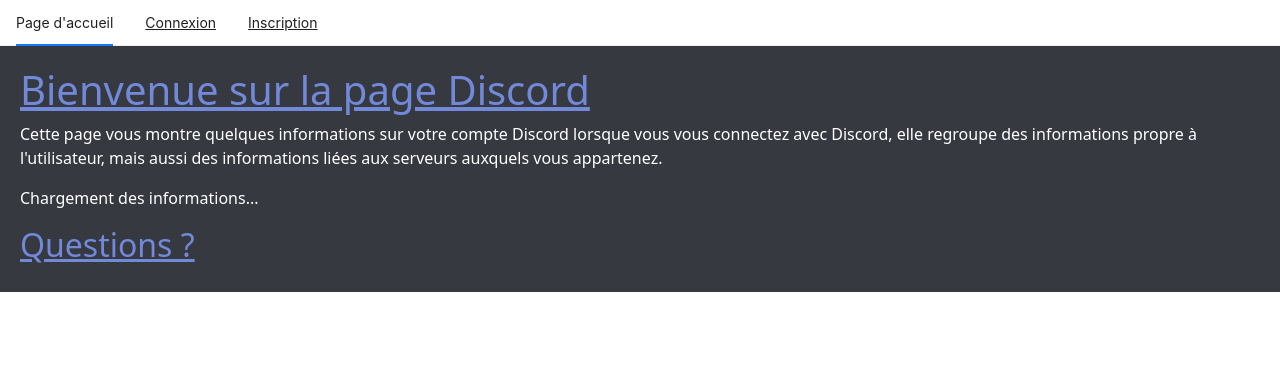
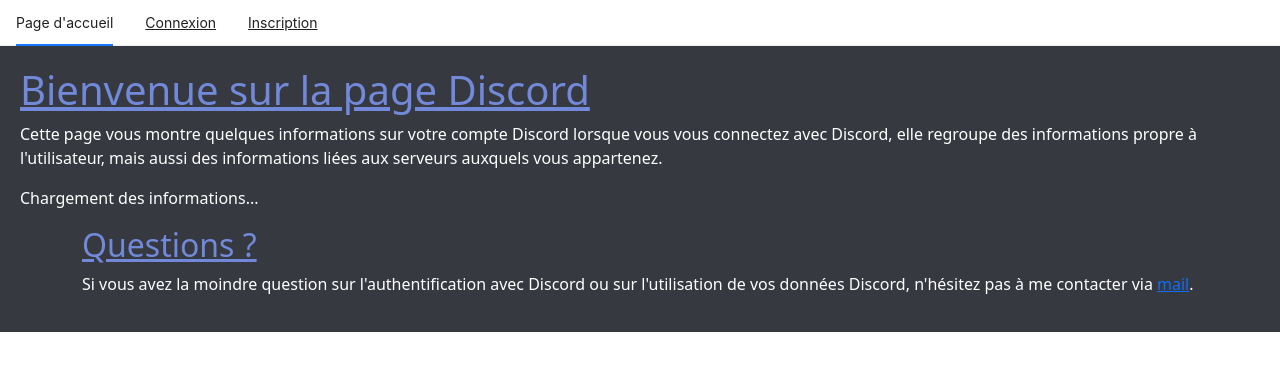
Before and after one commit to Navial/Just_connect, a React (Vite) app in the folder frontend/: page /userDiscord in a window 1280 px wide. Shown: the top 370 px of the page. Built offline with nearby package versions, Linux system fonts and the light colour scheme; no server answers.

Commit message:
Ajout d'une session contact (Page discord)

```diff
--- a/frontend/src/components/Discord/UserDiscordPage.jsx
+++ b/frontend/src/components/Discord/UserDiscordPage.jsx
@@ -2,7 +2,7 @@
 import UserDiscordInformation from "./UserDiscordInformations";
 import "./UserDiscordPage.css"
 import {Context as DiscordUserContext} from "../../contexts/DiscordUserContext"
-import { Col } from 'react-bootstrap';
+import { Container, Row} from 'react-bootstrap';
 
 const UserDiscordPage = () => {
 
@@ -15,16 +15,23 @@
         Cette page vous montre quelques informations sur votre compte Discord
         lorsque vous vous connectez avec Discord, elle regroupe des informations propre à l'utilisateur, mais aussi des informations liées aux serveurs auxquels vous appartenez.
       </p>
-      <div>
         {userGuilds && user ? (
           <UserDiscordInformation user={user} guilds={userGuilds} />
         ) : (
           <p>Chargement des informations...</p>
         )}
-      </div>
-      <Col>
+        <Container>
+          <Row>
           <h2 className="title"> Questions ? </h2>
-      </Col>
+          <p>
+            Si vous avez la moindre question sur l'authentification avec Discord ou sur l'utilisation de vos données Discord, n'hésitez pas  à  me contacter via {" "}
+            <a href="mailto:steven.agassah@student.vinci.be" target="_blank" rel="noopener noreferrer">
+               mail
+            </a>.
+          </p>
+          </Row>
+        </Container>
+
     </div>
   );
 };
--- a/frontend/src/components/Discord/UserGuildsInformations.jsx
+++ b/frontend/src/components/Discord/UserGuildsInformations.jsx
@@ -9,6 +9,7 @@
 
   const guilds = userGuilds;
 
+  console.log(guilds);
     return (
     <Tab.Container id="list-group" defaultActiveKey="#link0">
         <h2 className="mb-4 title">Liste des serveurs </h2>
```
